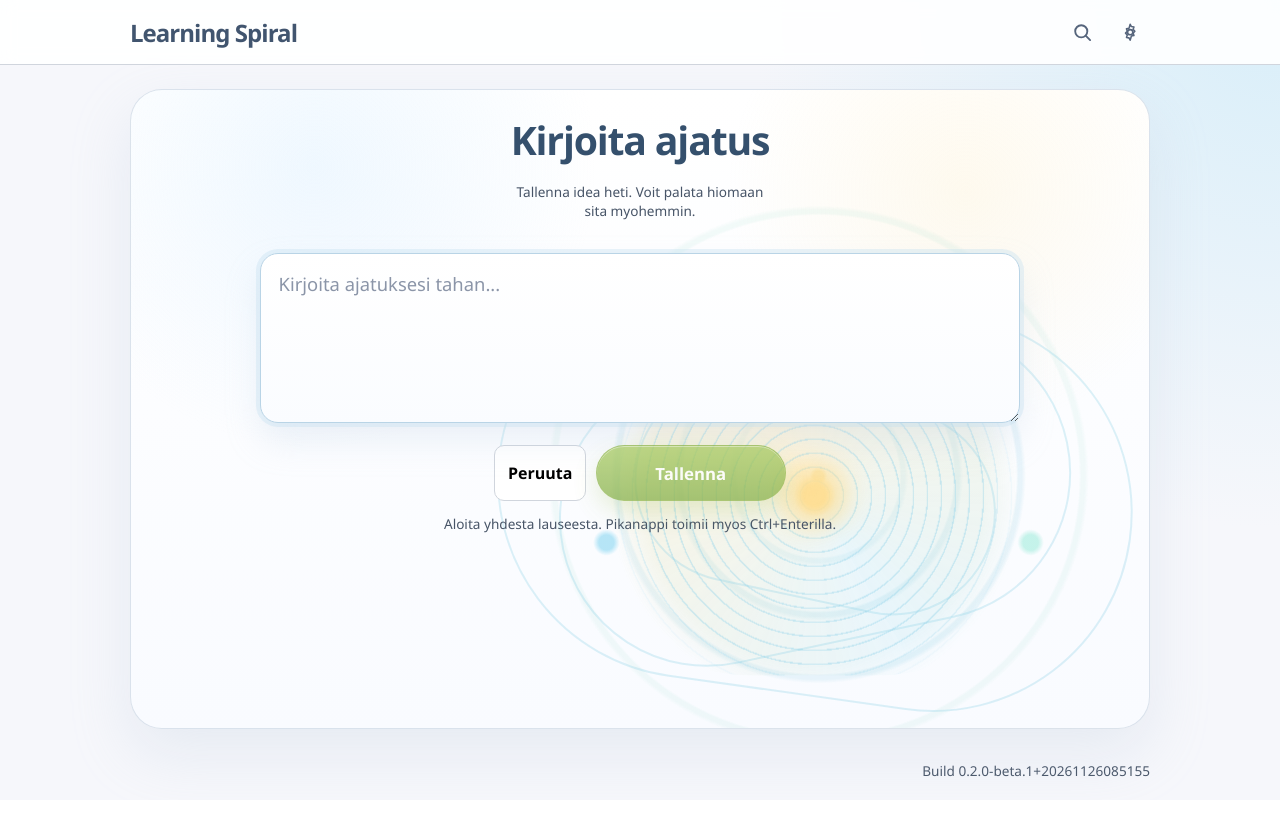
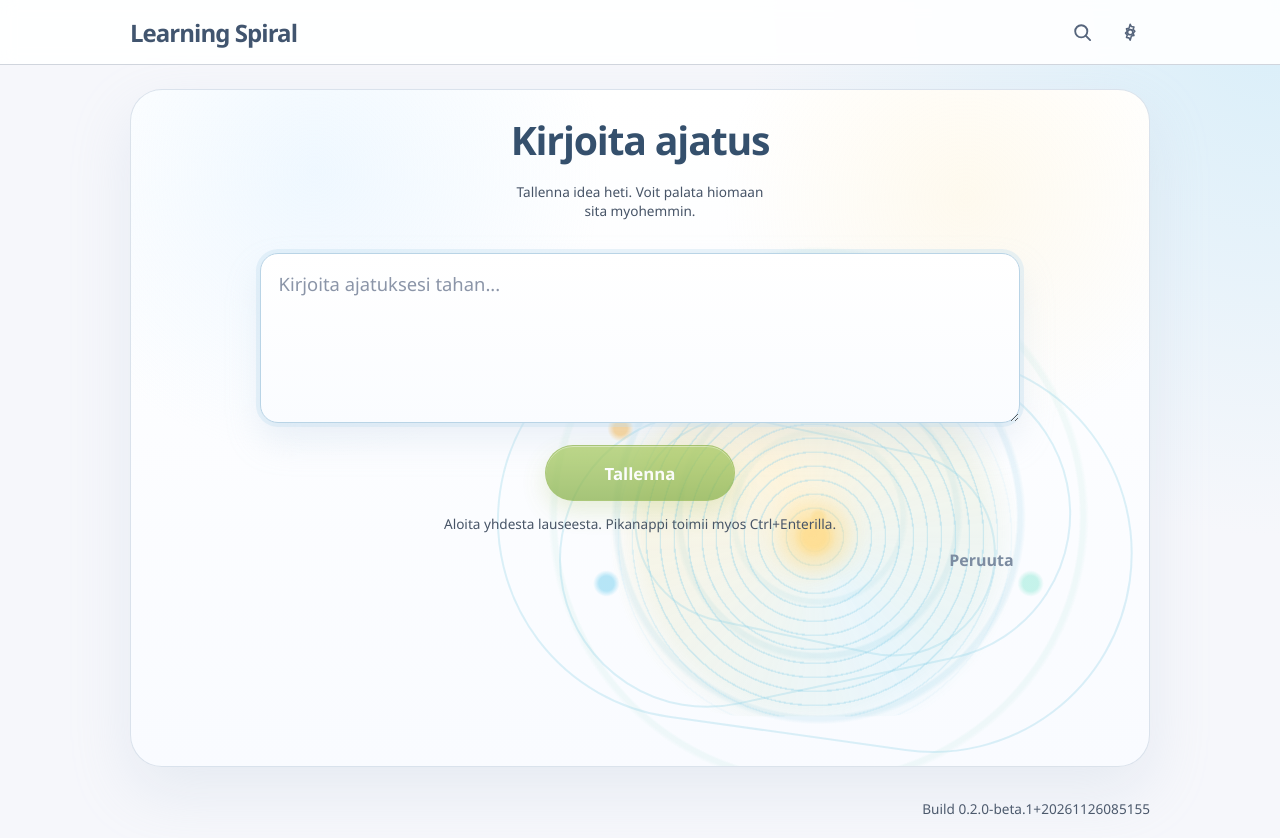
Before and after one commit to heikkikukkonen/learningspiral, a Next.js app: page /capture in a window 1280 px wide. Before the commit the page ends 800 px from the top, so only its background shows below. Built offline with nearby package versions, Linux system fonts and the light colour scheme.

Commit message:
Match text capture cancel style to other modes

```diff
--- a/app/capture/capture-composer.tsx
+++ b/app/capture/capture-composer.tsx
@@ -286,10 +286,6 @@ export function CaptureComposer({ initialMode = "text" }: CaptureComposerProps)
             </label>
 
             <div className="capture-text-footer">
-              <div className="actions">
-                <button type="button" className="secondary" onClick={cancelCapture}>
-                  Peruuta
-                </button>
               <button
                 type="button"
                 className="primary capture-text-save"
@@ -298,12 +294,14 @@ export function CaptureComposer({ initialMode = "text" }: CaptureComposerProps)
               >
                 {isSaving ? "Tallennetaan..." : "Tallenna"}
               </button>
-              </div>
               <p className="status capture-text-helper" style={{ margin: 0 }}>
                 {textCharacterCount > 0
                   ? `${textCharacterCount} merkkia valmiina tallennettavaksi.`
                   : "Aloita yhdesta lauseesta. Pikanappi toimii myos Ctrl+Enterilla."}
               </p>
+              <button type="button" className="capture-text-cancel" onClick={cancelCapture}>
+                Peruuta
+              </button>
             </div>
           </div>
           <div className="capture-text-visual" aria-hidden="true">
--- a/app/globals.css
+++ b/app/globals.css
@@ -444,6 +444,11 @@ button.danger {
   background: transparent;
   color: #7c8ca1;
   padding: 0.2rem 0.4rem;
+  justify-self: end;
+}
+
+.capture-text-cancel:hover {
+  color: #51657e;
 }
 
 .capture-text-cancel:hover {
```
Lines whose indentation alone changed are shown as unchanged.
